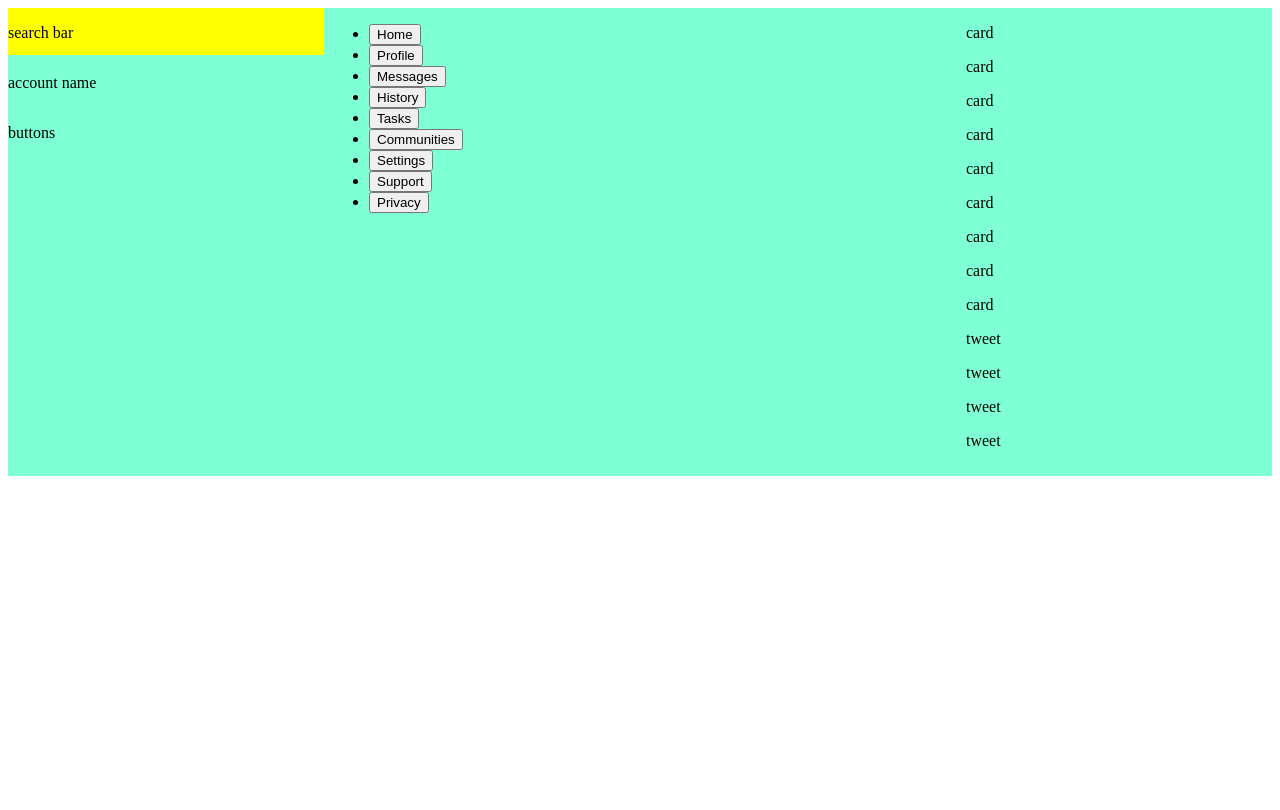
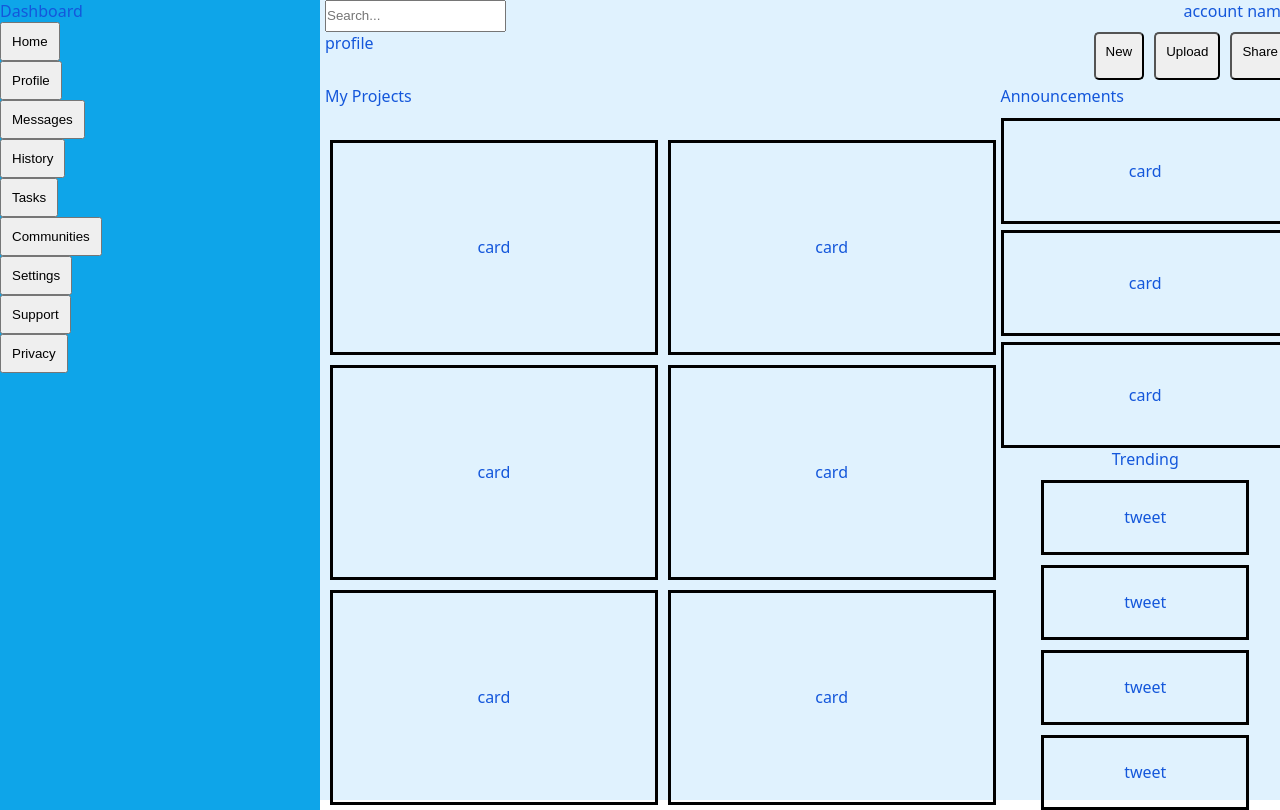
Before and after one commit to NLCHAN168/admin-dashboard, a plain HTML site: page index.html in a window 1280 px wide. Drawn offline with Linux system fonts and the light colour scheme.

Commit message:
Added additional formatting and styling

```diff
--- a/index.html
+++ b/index.html
@@ -10,11 +10,24 @@
   <body>
     <div class="container">
       <div class="header">
-        <p>search bar</p>
+        <div class="top">
+          <input type="search" placeholder="Search..."></input>
           <p>account name</p>
-        <p>buttons</p>
+        </div>
+        <div class="bottom">
+          <div>
+            <p>profile</p>
+          </div>
+          <div class="buttons">
+            <button class="bbutton">New</button>
+            <button class="bbutton">Upload</button>
+            <button class="bbutton">Share</button>
+          </div>
+        </div>
       </div>
       <div class="sidebar">
+        <div class="sidebar-content">
+          Dashboard
           <ul>
             <li><button>Home</button></li>
             <li><button>Profile</button></li>
@@ -27,21 +40,30 @@
             <li><button>Privacy</button></li>
           </ul>
         </div>
+      </div>
       <div class="main-content">
         <div class="projects">
-          <p class="card">card</p>
-          <p class="card">card</p>
-          <p class="card">card</p>
+          My Projects
+          <div class="projects-content">
+            <p class="project-card">card</p>
+            <p class="project-card">card</p>
+            <p class="project-card">card</p>
+            <p class="project-card">card</p>
+            <p class="project-card">card</p>
+            <p class="project-card">card</p>
+          </div>
+        </div>
+        <div class="announcements">
+          Announcements
+          <div class="announcements-content">
             <p class="card">card</p>
             <p class="card">card</p>
             <p class="card">card</p>
           </div>
-        <div class="announcements">
-          <p class="card">card</p>
-          <p class="card">card</p>
-          <p class="card">card</p>
         </div>
         <div class="trending">
+          <div class="trending-content">
+            Trending
             <p class="tweet">tweet</p>
             <p class="tweet">tweet</p>
             <p class="tweet">tweet</p>
@@ -49,5 +71,6 @@
           </div>
         </div>
       </div>
+    </div>
   </body>
 </html>
--- a/style.css
+++ b/style.css
@@ -1,13 +1,156 @@
+*{
+    margin:0;
+    padding: 0;
+  }
+
+  body {
+    font-family: system-ui, -apple-system, BlinkMacSystemFont, 'Segoe UI', Roboto, Oxygen, Ubuntu, Cantarell, 'Open Sans', 'Helvetica Neue', sans-serif;
+    }
+
 .container{
-    background-color: aquamarine;
-    border-color: red;
     display: grid;
     grid-template-columns: 25% 50% 25%;
     grid-template-rows: 10% 45% 45%;
     gap: 5px;
+    height: 100vh;
+    width: 100vw;
 }
 
 .header {
-    background-color: yellow;
     display: grid;
+    grid-column-start: 2;
+    grid-column-end: 4;
+    grid-row-start: 1;
 }
+
+.top {
+    display: flex;
+    justify-content: space-between;
+}
+
+.bottom {
+    display: flex;
+    justify-content: space-between;
+}
+
+.bbutton {
+    display: flex;
+    border-radius: 5px;
+}
+
+.sidebar {
+    background-color: #0ea5e9;
+    display: grid;
+    grid-column-start: 1;
+    grid-row-start: 1;
+    grid-row-end: 4;
+}
+
+.container {
+    background-color: #e0f2fe;
+}
+
+.buttons {
+    display: flex;
+    flex-direction: row;
+    gap: 10px;
+}
+
+.sidebar-content {
+    display: flex;
+    flex-direction: column;
+}
+
+button {
+    display: flex;
+    padding: 10px;
+}
+
+.main-content {
+    display: grid;
+    grid-template-columns: 70% 30%;
+    grid-template-rows: 50% 50%;
+    grid-column-start: 2;
+    grid-column-end: 4;
+    grid-row-start: 2;
+    grid-row-end: -1;
+}
+
+.projects {
+    display: grid;
+    grid-column-start: 1;
+    grid-column-end: 2;
+    grid-row-start: 1;
+    grid-row-end: 4;
+}
+
+.projects-content {
+    display: flex;
+    flex-wrap: wrap;
+    flex-basis: auto;
+    gap: 10px;
+    padding: 5px;
+}
+
+.project-card {
+    display: flex;
+    border: solid black;
+    align-items: center;
+    justify-content: center;
+    flex-basis: 0;
+    min-width: 250px;
+    min-height: 200px;
+    flex-grow: 1;
+}
+
+.announcements {
+    display: grid;
+    grid-row-start: 1;
+    grid-row-end: 2;
+    grid-column-start: 2;
+    grid-column-end: 3;
+}
+
+.card {
+    display: flex;
+    border: solid black;
+    min-height: 100px;
+    align-items: center;
+    justify-content: center;
+}
+.announcements-content {
+    display: flex;
+    flex-shrink: 1;
+    flex-wrap: wrap;
+    flex-direction: column;
+    justify-content: space-between;
+}
+
+.tweet {
+    display: flex;
+    justify-content: center;
+    align-items: center;
+    border: solid black;
+    flex-grow: 1;
+    padding: 1em 5em;
+}
+.trending {
+    display: grid;
+    grid-row-start: 2;
+    grid-column-start: 2;
+}
+.trending-content {
+    display: flex;
+    flex-direction: column;
+    justify-content: space-around;
+    align-items: center;
+    gap: 10px;
+}
+
+ul {
+    list-style: none;
+}
+
+body {
+    color:hsl(220, 83%, 47%);
+}
```
Lines whose indentation alone changed are shown as unchanged.
